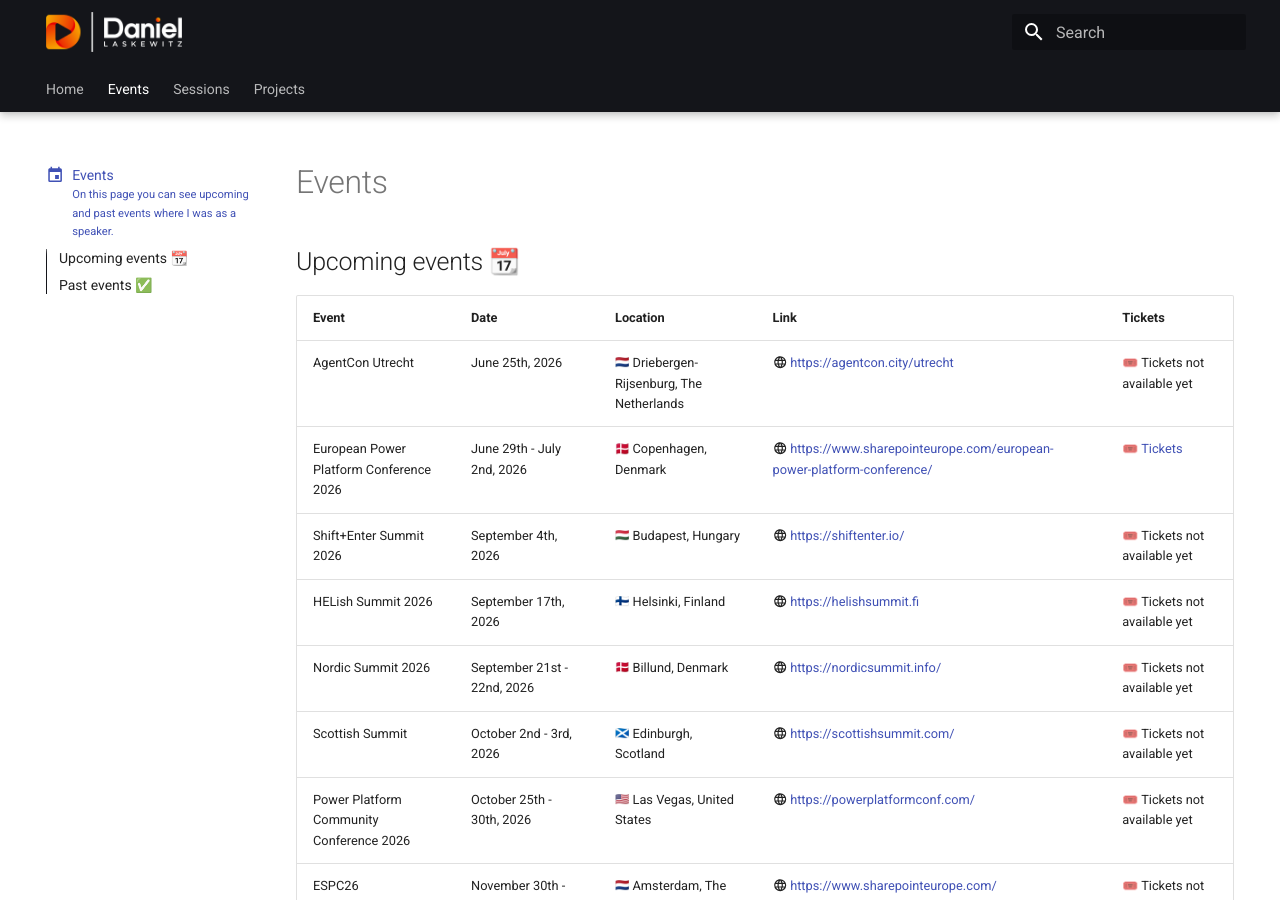
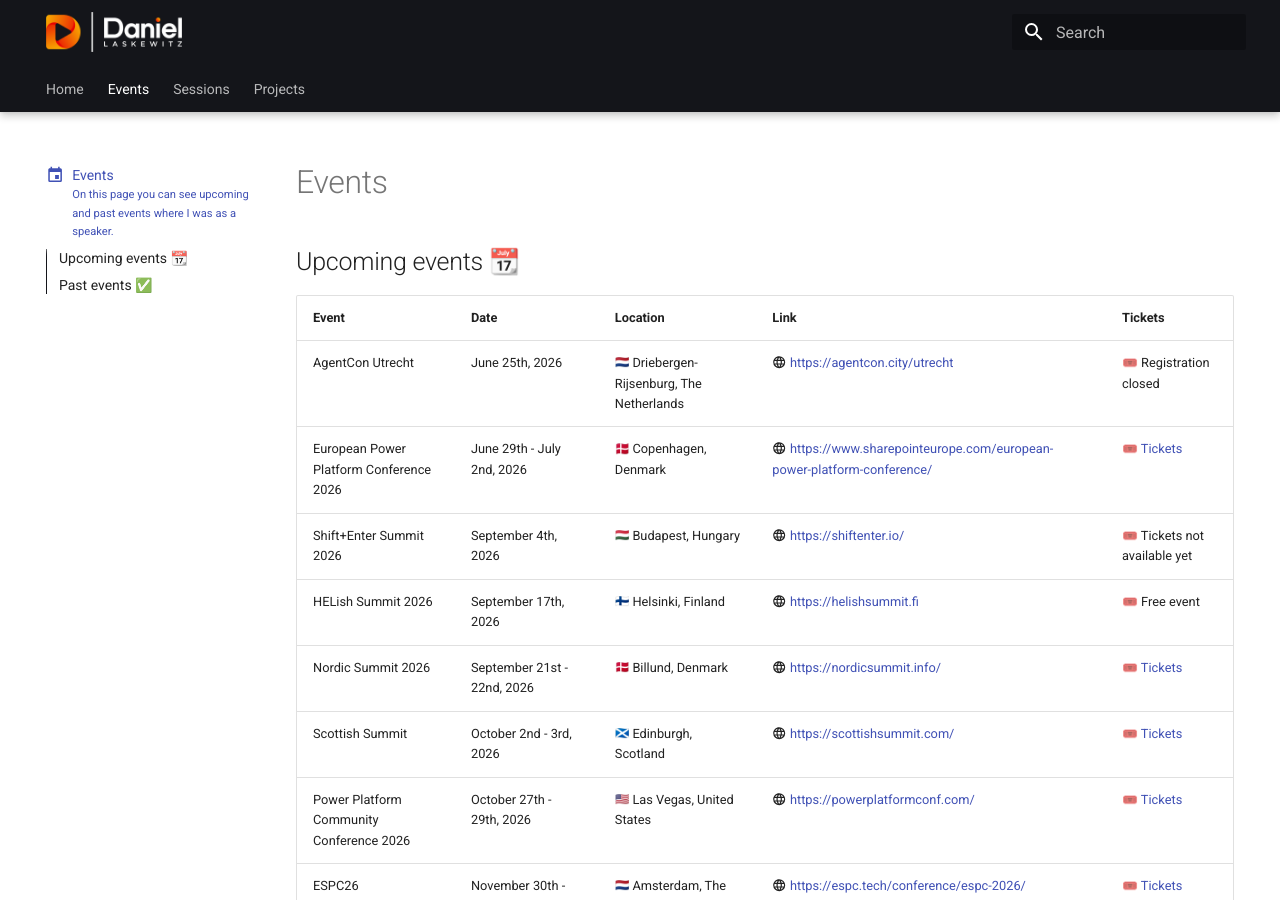
Before and after one commit to Laskewitz/laskewitz.github.io, an MkDocs documentation site: the page built from docs/events.md, in a window 1280 px wide and 900 px high. Built offline with MkDocs 1.6.1 and Material for MkDocs 9.7.7, drawn with Linux system fonts in a browser that asks for light colours; emoji names are drawn with the system emoji font.

Commit message:
Update ticket links and event details for upcoming events
- AgentCon Utrecht: registration closed
- HELish Summit: free event
- Nordic Summit: tickets available
- Scottish Summit: tickets on Fienta
- PPCC: corrected dates (Oct 27-29), tickets available
- ESPC26: updated website to espc.tech, tickets available

Co-authored-by: Copilot <223556219+Copilot@users.noreply.github.com>

```diff
--- a/docs/events.md
+++ b/docs/events.md
@@ -15,14 +15,14 @@ icon: material/calendar
 
 | Event | Date | Location | Link | Tickets |
 | ----------- | ------------------------------------ | ------------------------------------ | ------------------------------------ | ------------------------------------ |
-| AgentCon Utrecht | June 25th, 2026 | :nl: Driebergen-Rijsenburg, The Netherlands | :material-web: [https://agentcon.city/utrecht](https://agentcon.city/utrecht) | 🎟️ Tickets not available yet |
+| AgentCon Utrecht | June 25th, 2026 | :nl: Driebergen-Rijsenburg, The Netherlands | :material-web: [https://agentcon.city/utrecht](https://agentcon.city/utrecht) | 🎟️ Registration closed |
 | European Power Platform Conference 2026 | June 29th - July 2nd, 2026 | :dk: Copenhagen, Denmark | :material-web: [https://www.sharepointeurope.com/european-power-platform-conference/](https://www.sharepointeurope.com/european-power-platform-conference/) | 🎟️ [Tickets](https://www.sharepointeurope.com/european-power-platform-conference-pricing/) |
 | Shift+Enter Summit 2026 | September 4th, 2026 | :hu: Budapest, Hungary | :material-web: [https://shiftenter.io/](https://shiftenter.io/) | 🎟️ Tickets not available yet |
-| HELish Summit 2026 | September 17th, 2026 | :fi: Helsinki, Finland | :material-web: [https://helishsummit.fi](https://helishsummit.fi) | 🎟️ Tickets not available yet |
-| Nordic Summit 2026 | September 21st - 22nd, 2026 | :dk: Billund, Denmark | :material-web: [https://nordicsummit.info/](https://nordicsummit.info/) | 🎟️ Tickets not available yet |
-| Scottish Summit | October 2nd - 3rd, 2026 | :scotland: Edinburgh, Scotland | :material-web: [https://scottishsummit.com/](https://scottishsummit.com/) | 🎟️ Tickets not available yet |
-| Power Platform Community Conference 2026 | October 25th - 30th, 2026 | :us: Las Vegas, United States | :material-web: [https://powerplatformconf.com/](https://powerplatformconf.com/) | 🎟️ Tickets not available yet |
-| ESPC26 | November 30th - December 3rd, 2026 | :nl: Amsterdam, The Netherlands | :material-web: [https://www.sharepointeurope.com/](https://www.sharepointeurope.com/) | 🎟️ Tickets not available yet |
+| HELish Summit 2026 | September 17th, 2026 | :fi: Helsinki, Finland | :material-web: [https://helishsummit.fi](https://helishsummit.fi) | 🎟️ Free event |
+| Nordic Summit 2026 | September 21st - 22nd, 2026 | :dk: Billund, Denmark | :material-web: [https://nordicsummit.info/](https://nordicsummit.info/) | 🎟️ [Tickets](https://nordicsummit.info/) |
+| Scottish Summit | October 2nd - 3rd, 2026 | :scotland: Edinburgh, Scotland | :material-web: [https://scottishsummit.com/](https://scottishsummit.com/) | 🎟️ [Tickets](https://fienta.com/scottish-summit-2026) |
+| Power Platform Community Conference 2026 | October 27th - 29th, 2026 | :us: Las Vegas, United States | :material-web: [https://powerplatformconf.com/](https://powerplatformconf.com/) | 🎟️ [Tickets](https://powerplatformconf.com/register) |
+| ESPC26 | November 30th - December 3rd, 2026 | :nl: Amsterdam, The Netherlands | :material-web: [https://espc.tech/conference/espc-2026/](https://espc.tech/conference/espc-2026/) | 🎟️ [Tickets](https://espc.tech/conference/espc-2026/tickets/) |
 <!-- | Name | Date | :nl: | :material-web: [website](website) | 🎟️ [Tickets]() | -->
 
 ## Past events ✅
```
